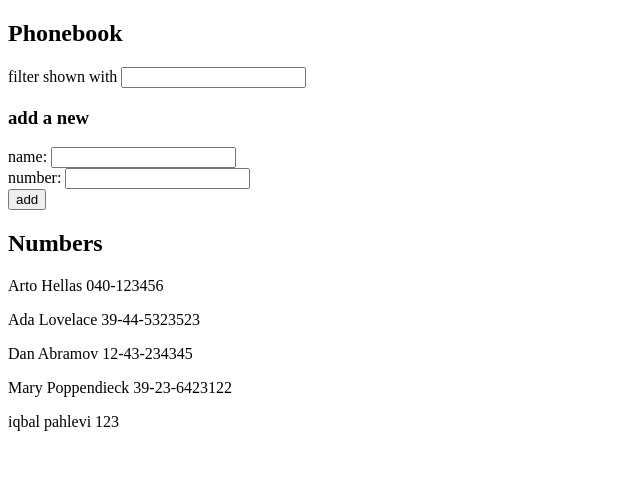
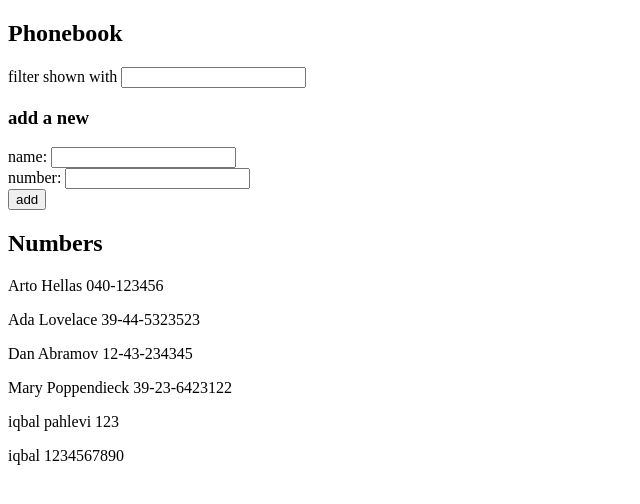
Before and after one commit to iqbalpa/full-stack-open, a React (Create React App) app in the folder part2/phonebook/: page / in a window 1280 px wide. Shown: the top 504 px of the page, without its empty margins (0-640 px from the left). Built offline with nearby package versions, Linux system fonts and the light colour scheme; data requests are answered from the project's data file.

Commit message:
part 2.13: done

```diff
--- a/part2/phonebook/db.json
+++ b/part2/phonebook/db.json
@@ -24,6 +24,11 @@
       "name": "iqbal pahlevi",
       "number": "123",
       "id": 5
+    },
+    {
+      "name": "iqbal",
+      "number": "1234567890",
+      "id": 6
     }
   ]
 }
--- a/part2/phonebook/src/App.js
+++ b/part2/phonebook/src/App.js
@@ -2,7 +2,7 @@ import { useEffect, useState } from "react";
 import PersonForm from "./components/PersonForm";
 import Filter from "./components/Filter";
 import Persons from "./components/Persons";
-import axios from "axios";
+import phoneService from "./services/phonebook";
 
 const App = () => {
 	const [persons, setPersons] = useState([]);
@@ -11,12 +11,8 @@ const App = () => {
 	const [filter, setFilter] = useState("");
 
 	useEffect(() => {
-		axios.get("http://localhost:3001/persons").then((res) => setPersons(res.data));
+		phoneService.getAll().then((res) => setPersons(res.data));
 	}, []);
-
-	const addPerson = (newPerson) => {
-		return axios.post("http://localhost:3001/persons", newPerson);
-	};
 
 	const handleSubmit = (e) => {
 		e.preventDefault();
@@ -30,9 +26,10 @@ const App = () => {
 		if (isExist) alert(`${newName} is already added to phonebook`);
 		else {
 			const person = { name: newName, number: newNumber };
-			addPerson(person)
+			phoneService
+				.addContact(person)
 				.then((res) => {
-					console.log('success')
+					console.log("success");
 					setPersons(persons.concat(res.data));
 				})
 				.catch((err) => {
--- /dev/null
+++ b/part2/phonebook/src/services/phonebook.js
@@ -0,0 +1,10 @@
+import axios from "axios";
+
+const getAll = () => {
+	return axios.get("http://localhost:3001/persons");
+};
+const addContact = (person) => {
+	return axios.post("http://localhost:3001/persons", person);
+};
+
+export default { getAll, addContact };
```
Lines whose indentation alone changed are shown as unchanged.
